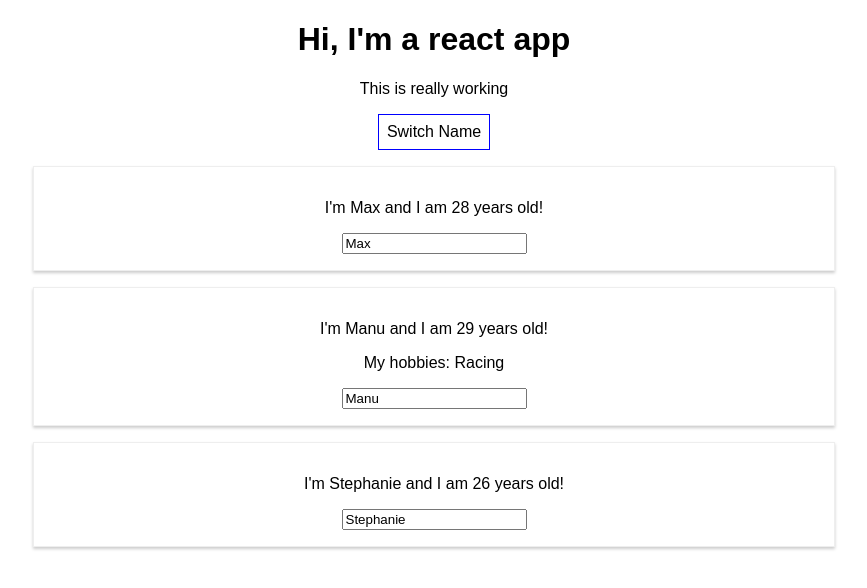
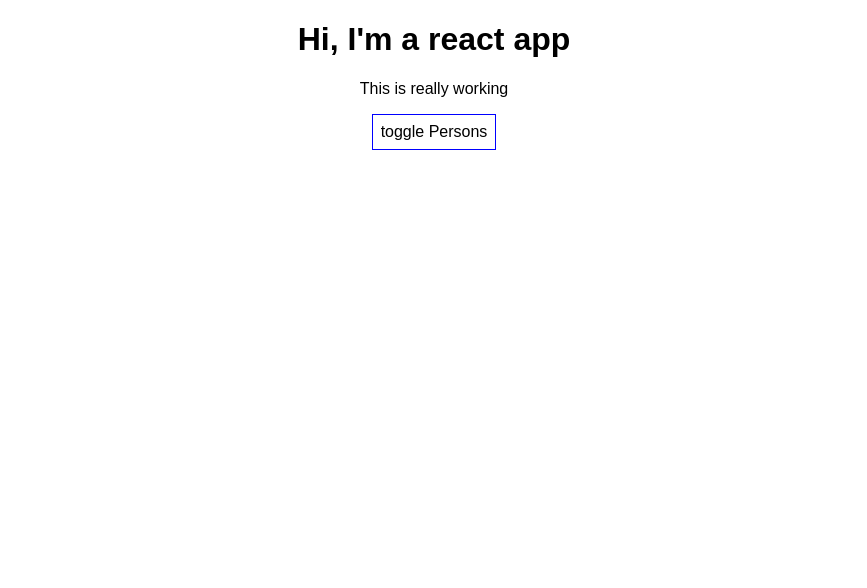
Before and after one commit to JimmyReilly/react-app, a React (Create React App) app: page / in a window 1280 px wide. Shown: the top 588 px of the page, without its empty margins (206-1073 px from the left). Built offline with nearby package versions, Linux system fonts and the light colour scheme.

Commit message:
conditional showing in jsx

```diff
--- a/src/App.js
+++ b/src/App.js
@@ -8,7 +8,9 @@
       { name: 'Max', age: 28 },
       { name: 'Manu', age: 29 },
       { name: 'Stephanie', age: 26 }
-    ]
+    ],
+    otherState: 'some other value',
+    showPersons: false
   }
 
   switchNameHandler = (newName) => {
@@ -33,6 +35,11 @@
     })
   }
 
+  togglePersonsHandler = () => {
+    const doesShow = this.state.showPersons;
+    this.setState({ showPersons: !doesShow });
+  }
+
   render() {
     const style = {
       backgroundColor: 'white',
@@ -48,7 +55,10 @@
         <p>This is really working</p>
         <button
           style={style}
-          onClick={() => this.switchNameHandler('Maximillian')}>Switch Name</button>
+          onClick={this.togglePersonsHandler}>toggle Persons</button>
+        {
+          this.state.showPersons ?
+            <div>
               <Person
                 name={this.state.persons[0].name}
                 age={this.state.persons[0].age} />
@@ -61,6 +71,9 @@
                 name={this.state.persons[2].name}
                 age={this.state.persons[2].age} />
             </div>
+            : null
+        }
+      </div>
     );
     //return React.createElement('div', { className: 'App' }, React.createElement('h1', null, 'New React App!!!!'));
   }
```
Lines whose indentation alone changed are shown as unchanged.
